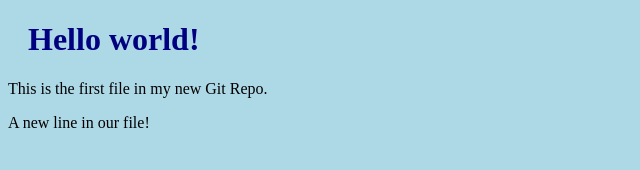
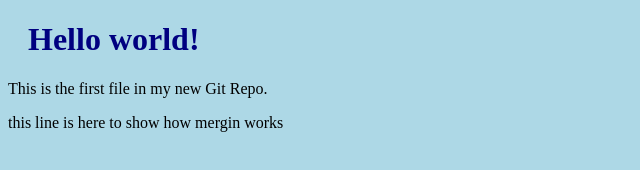
Before and after one commit to KhalidReda01/hello-world, a plain HTML site: page index.html in a window 1280 px wide. Shown: the whole page, without its empty margins (0-640 px from the left). Drawn offline with Linux system fonts and the light colour scheme.

Commit message:
my file not fully merged

```diff
--- a/index.html
+++ b/index.html
@@ -7,6 +7,6 @@
   <body>
     <h1>Hello world!</h1>
     <p>This is the first file in my new Git Repo.</p>
-    <p>A new line in our file!</p>
+    <p>this line is here to show how mergin works</p>
   </body>
 </html>
```
